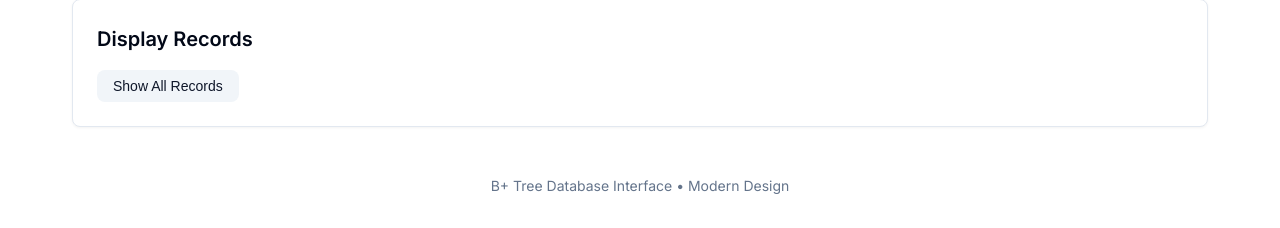
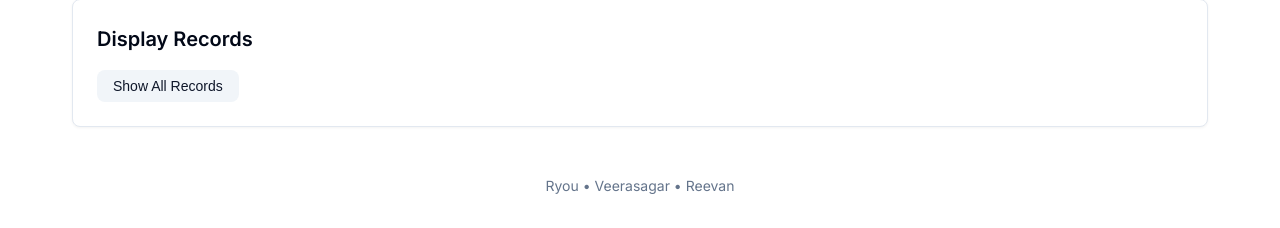
Before and after one commit to veerasagar/Ryou, a Flask app: page / in a window 1280 px wide. Shown: the part 713-941 px from the top of the page. Run offline with Flask 3, Linux system fonts and the light colour scheme.

Commit message:
update title and footer text in index.html

```diff
--- a/Rust/database/templates/index.html
+++ b/Rust/database/templates/index.html
@@ -2,7 +2,7 @@
 <html lang="en">
 <head>
     <meta charset="utf-8">
-    <title>B+ Tree Database Interface</title>
+    <title>Ryou: Simple Database implementation</title>
     <style>
         @import url('https://fonts.googleapis.com/css2?family=Inter:wght@400;500;600;700&display=swap');
 
@@ -370,7 +370,7 @@
         {% endif %}
 
         <div class="footer">
-            B+ Tree Database Interface • Modern Design
+            Ryou • Veerasagar • Reevan
         </div>
     </div>
 
```
